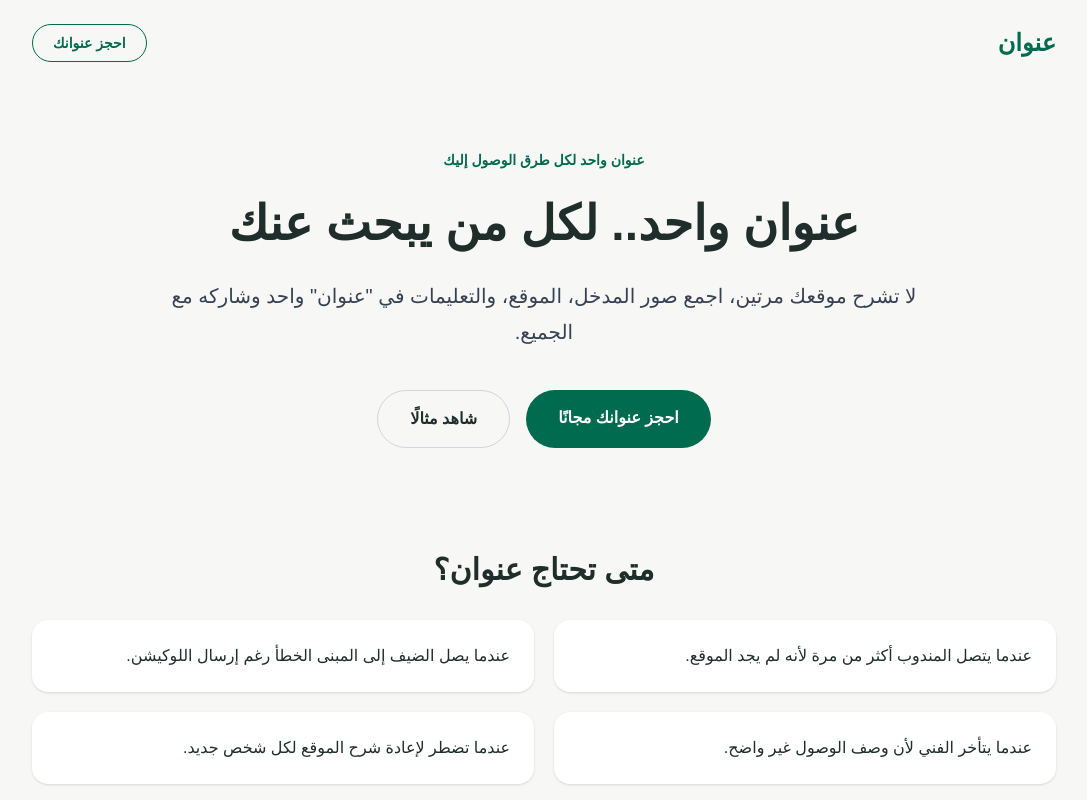
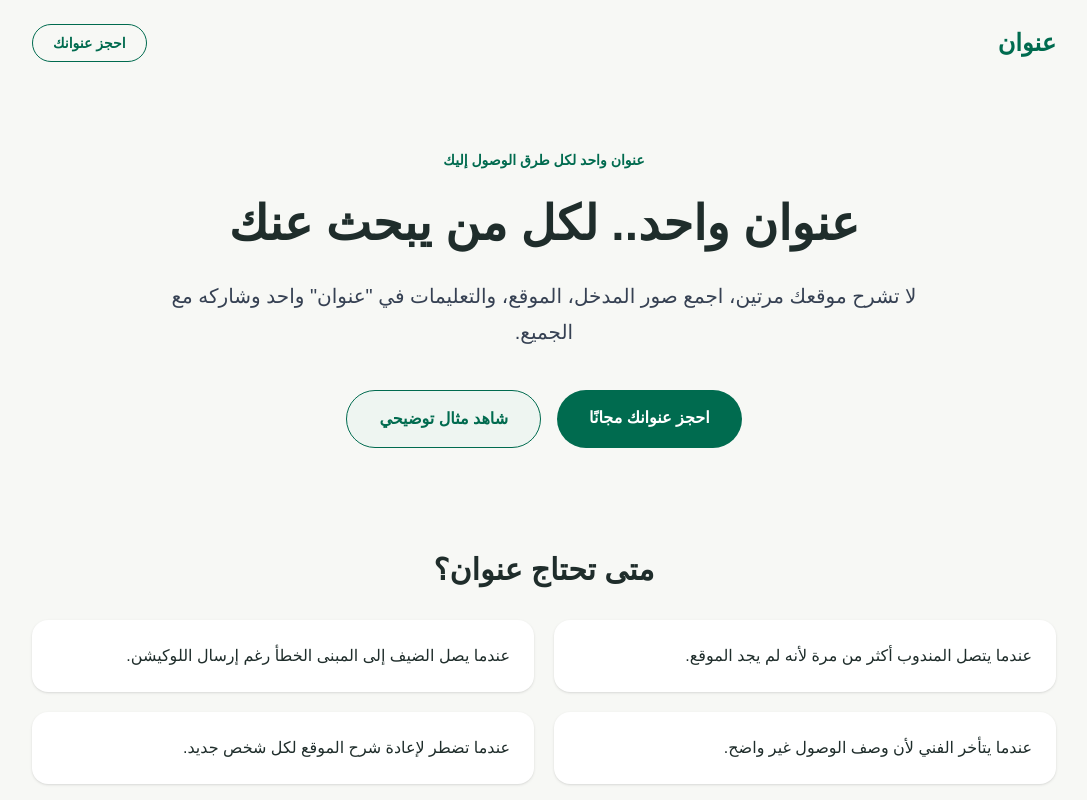
Before and after one commit to hammamghamdi/onwan, a Next.js app: page / in a window 1280 px wide. Shown: the top 800 px of the page, without its empty margins (96-1183 px from the left). Built offline with nearby package versions, Linux system fonts and the light colour scheme.

Commit message:
Update demo button style

```diff
--- a/app/page.tsx
+++ b/app/page.tsx
@@ -40,9 +40,9 @@ export default function Home() {
 
             <Link
               href="/demo1"
-              className="rounded-full border border-gray-300 px-8 py-4 font-bold"
+              className="rounded-full border border-[#006b4f] bg-[#eef5f1] px-8 py-4 font-bold text-[#006b4f]"
             >
-              شاهد مثالًا
+              شاهد مثال توضيحي
             </Link>
           </div>
         </section>
```
